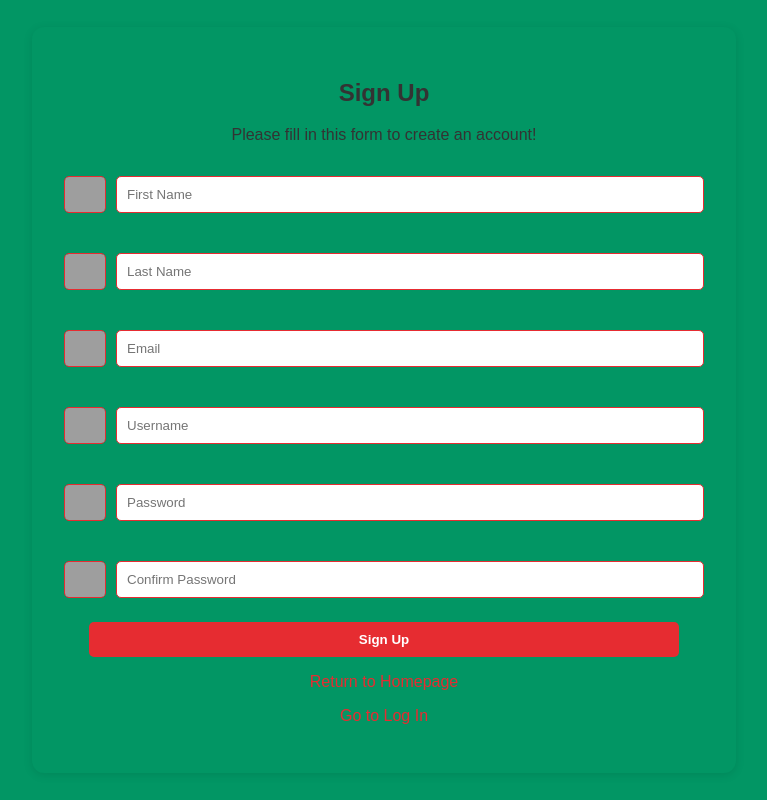
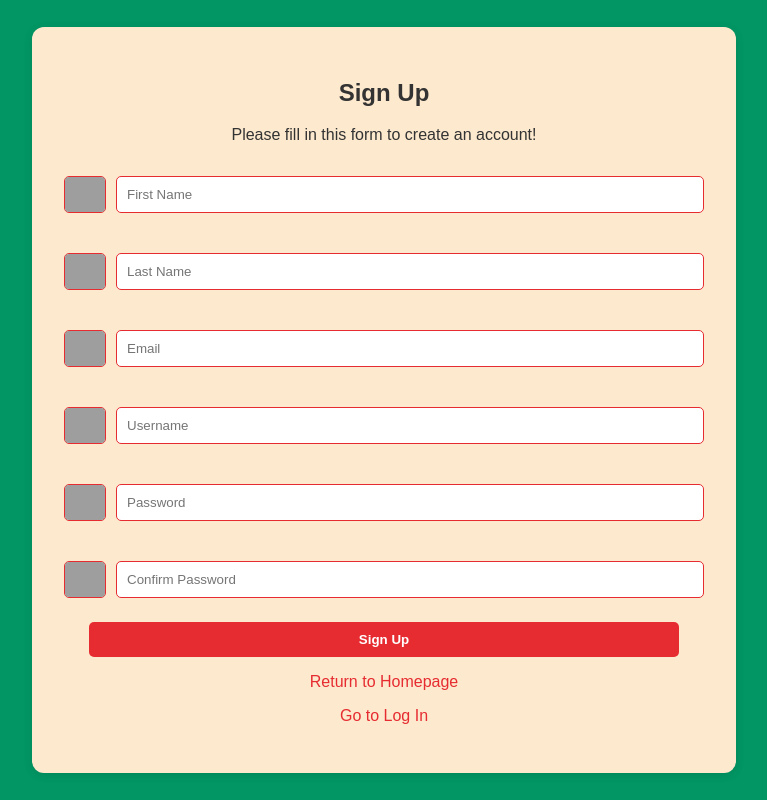
Before and after one commit to WebProgramming-Fall2025/Christmas-Fifteen-Puzzle, a PHP site: page /user_registration.php in a window 1280 px wide. Shown: the whole page, without its empty margins (256-1023 px from the left). Run offline with PHP 8.4, Linux system fonts and the light colour scheme; grey boxes are pictures that could not be loaded.

Commit message:
Updated UI color for auth system

```diff
--- a/auth/css/style.css
+++ b/auth/css/style.css
@@ -1,8 +1,8 @@
 /* Root Colors */
 :root {
   --page-bg: rgb(2, 150, 100);
-  --header-bg: rgb(110, 21, 17);
-  --nav-bg: rgb(2, 150, 100);
+  --header-bg: rgb(253, 233, 206);
+  --nav-bg: rgb(253, 233, 206);
   --accent: rgb(230, 44, 49);
   --accent-hover-text: rgb(0, 117, 73);
   --text-color: rgb(253, 233, 206);
--- a/auth/css/style2.css
+++ b/auth/css/style2.css
@@ -1,8 +1,8 @@
 /* Root Colors */
 :root {
   --page-bg: rgb(2, 150, 100);
-  --header-bg: rgb(110, 21, 17);
-  --nav-bg: rgb(2, 150, 100);
+  --header-bg: rgb(253, 233, 206);
+  --nav-bg: rgb(253, 233, 206);
   --accent: rgb(230, 44, 49);
   --accent-hover-text: rgb(0, 117, 73);
   --text-color: rgb(253, 233, 206);
--- a/auth/css/style3.css
+++ b/auth/css/style3.css
@@ -1,8 +1,8 @@
 /* Root Colors */
 :root {
   --page-bg: rgb(2, 150, 100);
-  --header-bg: rgb(110, 21, 17);
-  --nav-bg: rgb(2, 150, 100);
+  --header-bg: rgb(253, 233, 206);
+  --nav-bg: rgb(253, 233, 206);
   --accent: rgb(230, 44, 49);
   --accent-hover-text: rgb(0, 117, 73);
   --text-color: rgb(253, 233, 206);
```
